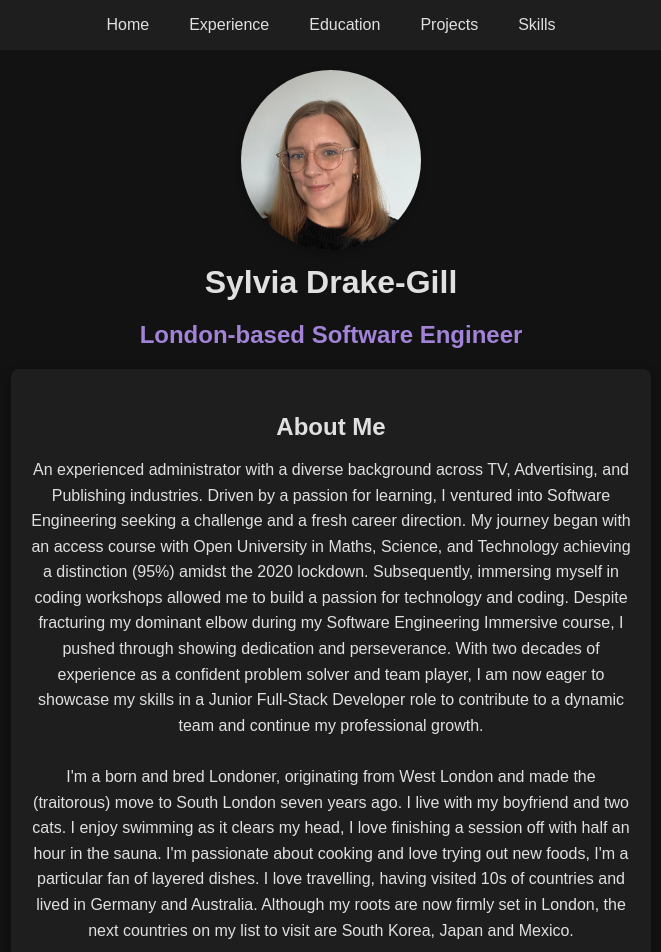
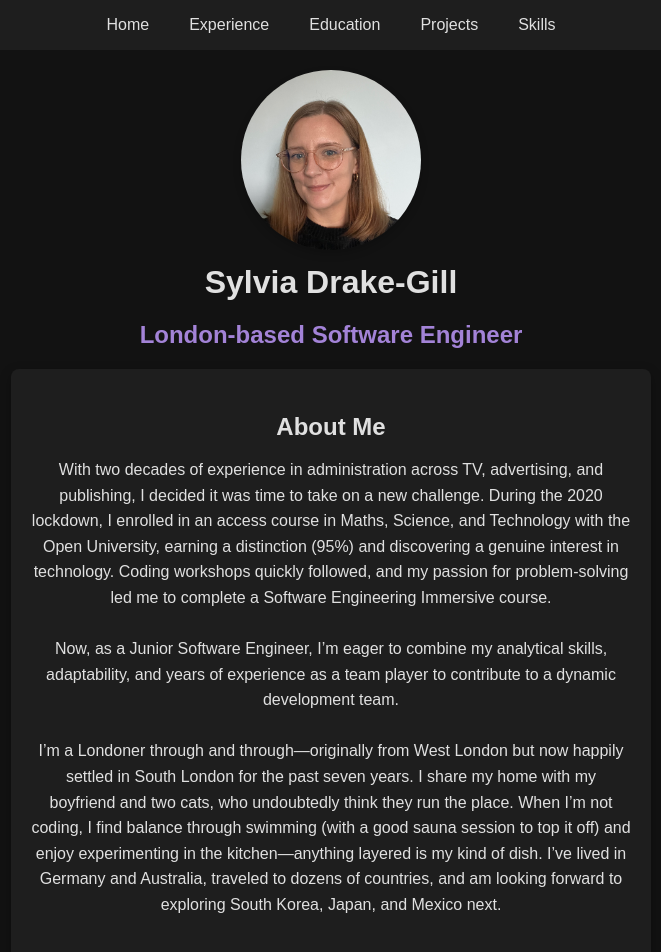
Before and after one commit to sdg877/react_portfolio, a React (Create React App) app: page /about in a window 1280 px wide. Shown: the top 952 px of the page, without its empty margins (309-970 px from the left). Built offline with nearby package versions, Linux system fonts and the light colour scheme; a web font is replaced by a local one.

Commit message:
Update to year on footer

```diff
--- a/src/pages/AboutMe.jsx
+++ b/src/pages/AboutMe.jsx
@@ -32,30 +32,29 @@ const AboutMe = () => {
     <div className="info-card">
       <h3>About Me</h3>
       <p>
-        An experienced administrator with a diverse background across TV,
-        Advertising, and Publishing industries. Driven by a passion for
-        learning, I ventured into Software Engineering seeking a challenge and a
-        fresh career direction. My journey began with an access course with Open
-        University in Maths, Science, and Technology achieving a distinction
-        (95%) amidst the 2020 lockdown. Subsequently, immersing myself in coding
-        workshops allowed me to build a passion for technology and coding.
-        Despite fracturing my dominant elbow during my Software Engineering
-        Immersive course, I pushed through showing dedication and perseverance.
-        With two decades of experience as a confident problem solver and team
-        player, I am now eager to showcase my skills in a Junior Full-Stack
-        Developer role to contribute to a dynamic team and continue my
-        professional growth.
+        With two decades of experience in administration across TV, advertising,
+        and publishing, I decided it was time to take on a new challenge. During
+        the 2020 lockdown, I enrolled in an access course in Maths, Science, and
+        Technology with the Open University, earning a distinction (95%) and
+        discovering a genuine interest in technology. Coding workshops quickly
+        followed, and my passion for problem-solving led me to complete a
+        Software Engineering Immersive course.
         <br />
         <br />
-        I'm a born and bred Londoner, originating from West London and made the
-        (traitorous) move to South London seven years ago. I live with my
-        boyfriend and two cats. I enjoy swimming as it clears my head, I love
-        finishing a session off with half an hour in the sauna. I'm passionate
-        about cooking and love trying out new foods, I'm a particular fan of
-        layered dishes. I love travelling, having visited 10s of countries and
-        lived in Germany and Australia. Although my roots are now firmly set in
-        London, the next countries on my list to visit are South Korea, Japan
-        and Mexico.
+        Now, as a Junior Software Engineer, I’m eager to combine my analytical
+        skills, adaptability, and years of experience as a team player to
+        contribute to a dynamic development team.
+        <br/>
+        <br/>
+        I’m a Londoner through and
+        through—originally from West London but now happily settled in South
+        London for the past seven years. I share my home with my boyfriend and
+        two cats, who undoubtedly think they run the place. When I’m not coding,
+        I find balance through swimming (with a good sauna session to top it
+        off) and enjoy experimenting in the kitchen—anything layered is my kind
+        of dish. I’ve lived in Germany and Australia, traveled to dozens of
+        countries, and am looking forward to exploring South Korea, Japan, and
+        Mexico next.
       </p>
       <br />
       <div>
```
Also changed, not shown: 10 other files (tests, documents, lock files or other folders).
